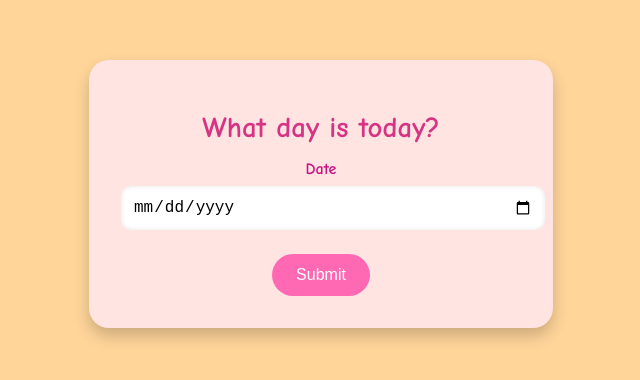
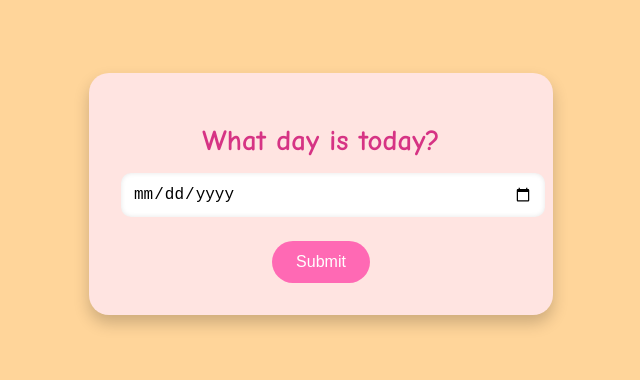
Before and after one commit to Yotch236/Jing10thmotmot, a plain HTML site: page index.html in a window 1280 px wide. Shown: the part 206-586 px from the top of the page, without its empty margins (319-959 px from the left). Drawn offline with Linux system fonts and the light colour scheme.

Commit message:
Remove "date"

```diff
--- a/index.html
+++ b/index.html
@@ -76,7 +76,6 @@
 <body>
   <form action="/Jing10thmotmot/submitted.html" method="GET">
     <h1>What day is today?</h1>
-    <label for="date">Date</label>
     <input type="date" id="date" name="date" required />
     <button type="submit">Submit</button>
   </form>
```
